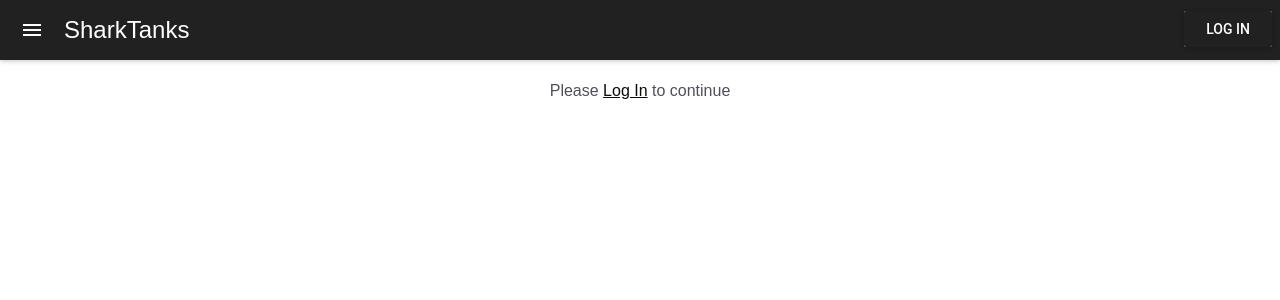
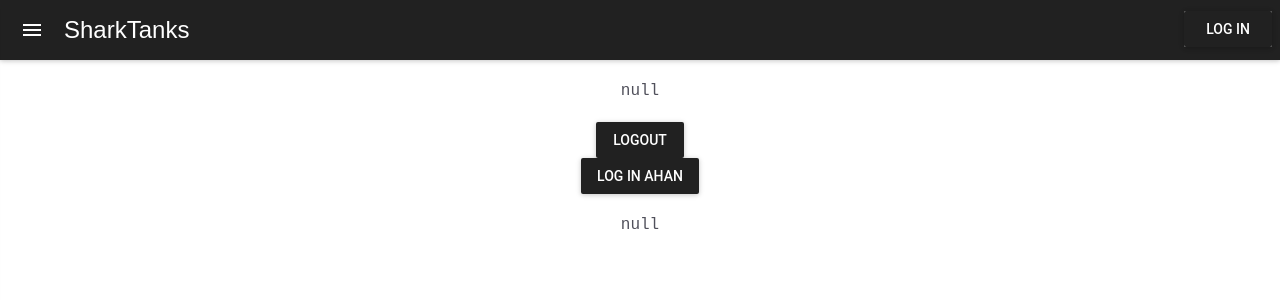
Before and after one commit to sushinoya/cs2102-chiong-frontend, a React (Create React App) app in the folder sharktanks/: page /test in a window 1280 px wide. Shown: the top 300 px of the page. Built offline with nearby package versions, Linux system fonts and the light colour scheme; no server answers.

Commit message:
Modify log in alert

```diff
--- a/sharktanks/src/Login.js
+++ b/sharktanks/src/Login.js
@@ -28,9 +28,6 @@ class Login extends Component {
       .then(function(response) {
         console.log(response)
         if (response.data.code == 200) {
-          alert('Login successfull')
-          console.log('Login successfull')
-
           // const userData = response.data.user;
           const userData = {
             emailaddress: 'ahangupta.96@gmail.com',
--- a/sharktanks/src/LoginUtil.js
+++ b/sharktanks/src/LoginUtil.js
@@ -1,10 +1,12 @@
 export function localLogIn(userJSON) {
   localStorage.setItem('logged-in-user', JSON.stringify(userJSON))
+  alert('Login successful! Welcome ' + userJSON.name + ' :)');
   window.location.reload()
 }
 
 export function localLogOut() {
   localStorage.removeItem('logged-in-user')
+  alert('Logged out successfully!');
   window.location.reload()
 }
 
--- a/sharktanks/src/TestPage.js
+++ b/sharktanks/src/TestPage.js
@@ -32,7 +32,7 @@ class TestPage extends Component {
 
     // It should also print on the test page
     return (
-      <OnlyLoggedInComponent>
+      <>
         {console.log('Logged in User:')}
         {console.log(user)}
 
@@ -63,7 +63,7 @@ class TestPage extends Component {
         />
 
         <pre>{JSON.stringify(this.state.data, null, 2)}</pre>
-      </OnlyLoggedInComponent>
+      </>
     )
   }
 }
```
